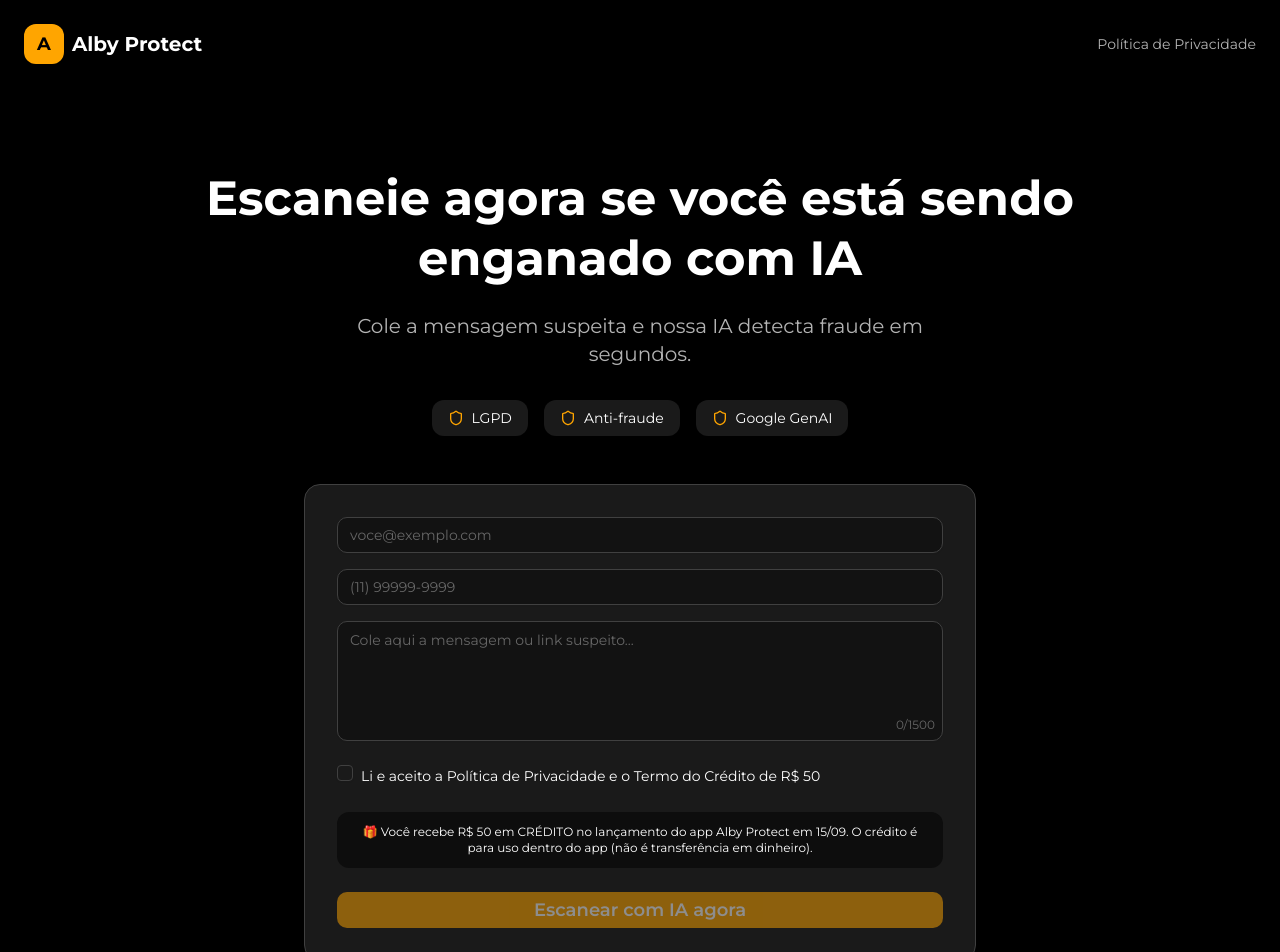
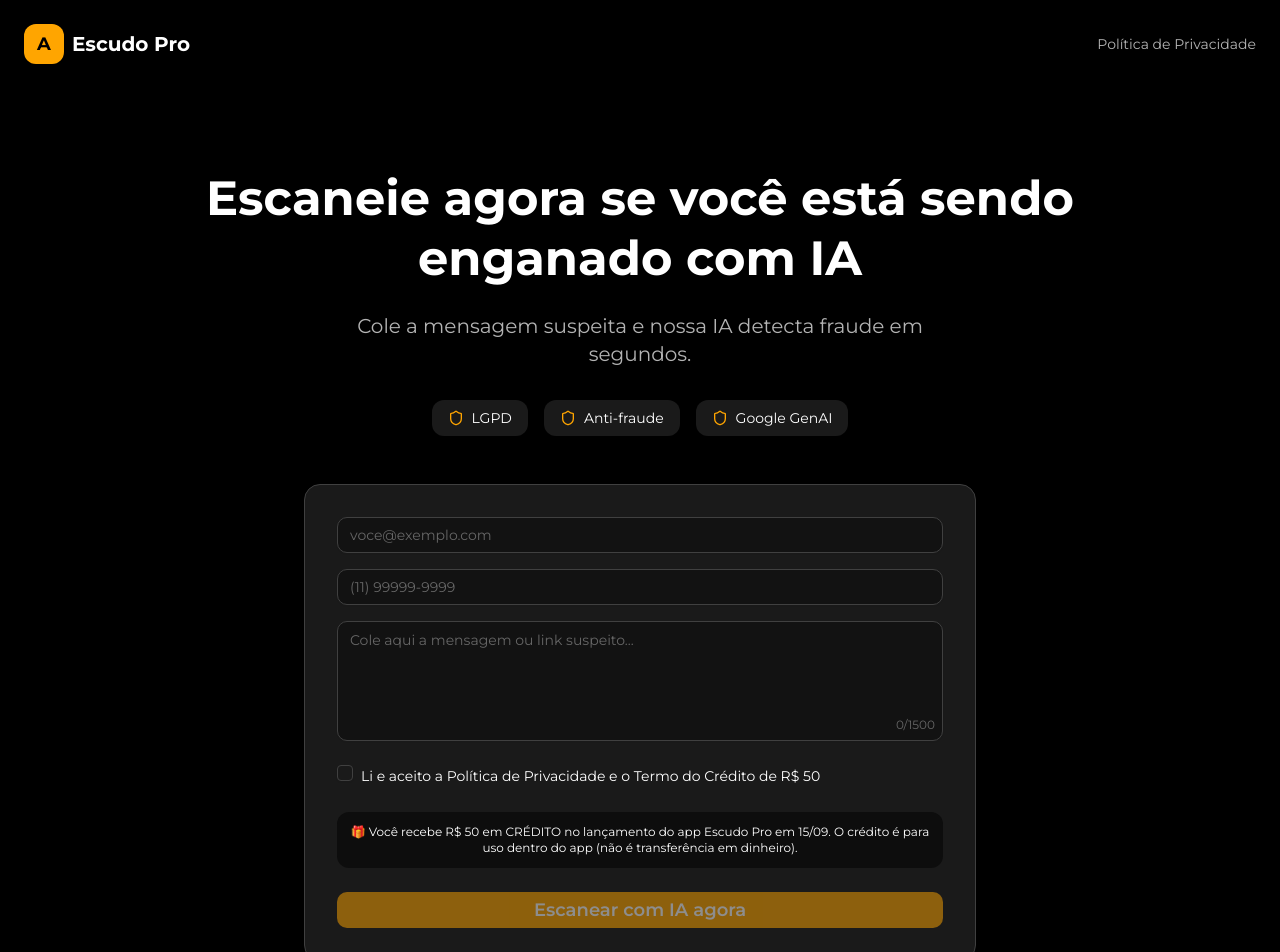
Before and after one commit to lucasmedeiros87/testelink-blackbird-app, a Next.js app: page /test-link in a window 1280 px wide. Shown: the top 952 px of the page. Built offline with nearby package versions, Linux system fonts and the light colour scheme.

Commit message:
sync main changes into Escudopro-teste-link branch
Co-authored-by: null <184124086+lucasmedeiros87@users.noreply.github.com>

```diff
--- a/components/header.tsx
+++ b/components/header.tsx
@@ -8,7 +8,7 @@ export function Header() {
           <div className="w-10 h-10 bg-[#FFA500] rounded-lg flex items-center justify-center">
             <span className="text-black font-bold text-lg">A</span>
           </div>
-          <span className="text-xl font-bold text-white">Alby Protect</span>
+          <span className="text-xl font-bold text-white">Escudo Pro </span>
         </div>
 
         <Link href="#privacy-policy" className="text-[#B3B3B3] hover:text-[#FFA500] transition-colors text-sm">
--- a/components/hero.tsx
+++ b/components/hero.tsx
@@ -188,8 +188,7 @@ export function Hero() {
             </div>
 
             <div className="text-xs text-white bg-[#0D0D0D] p-3 rounded-lg">
-              🎁 Você recebe R$ 50 em CRÉDITO no lançamento do app Alby Protect em 15/09. O crédito é para uso dentro do
-              app (não é transferência em dinheiro).
+              🎁 Você recebe R$ 50 em CRÉDITO no lançamento do app Escudo Pro em 15/09. O crédito é para uso dentro do app (não é transferência em dinheiro).
             </div>
 
             <Button
```
